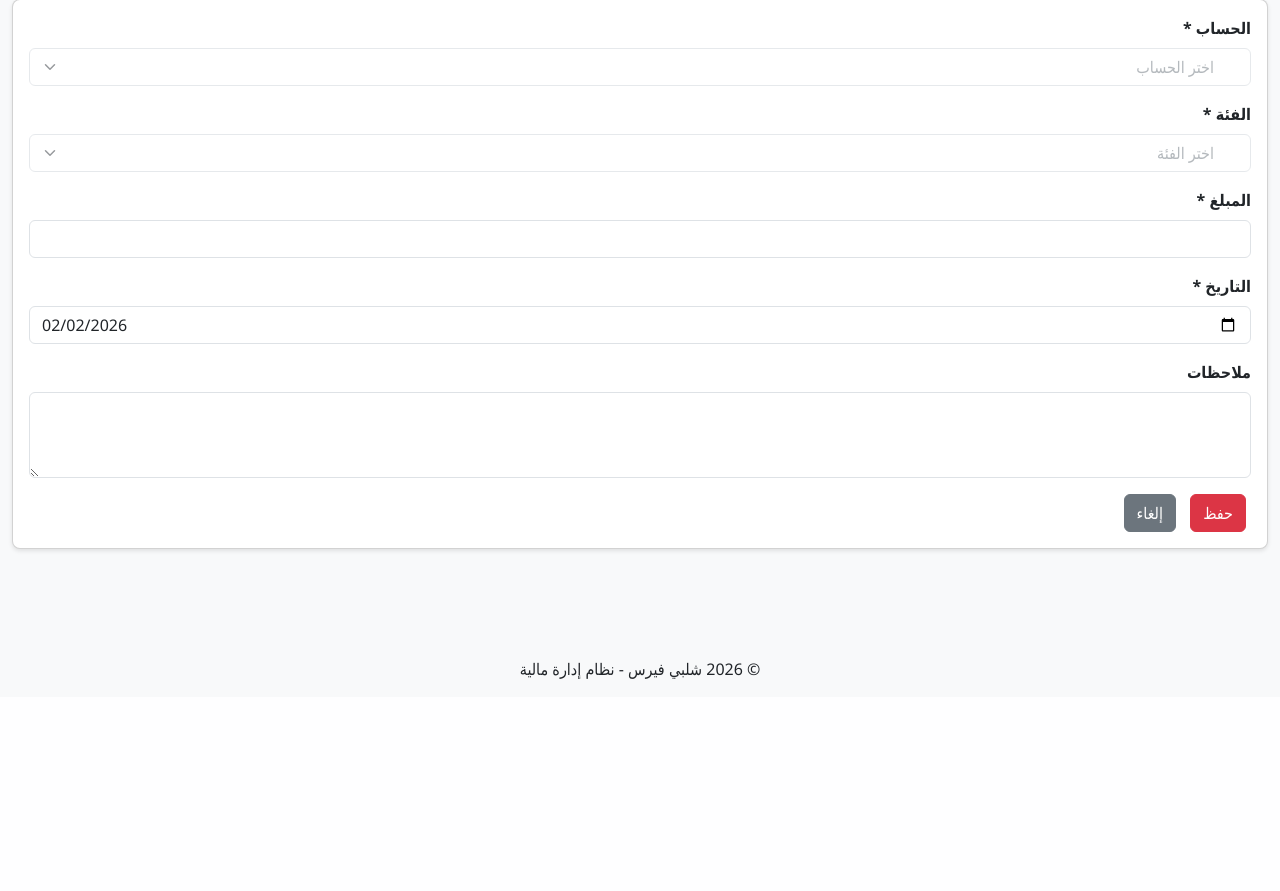
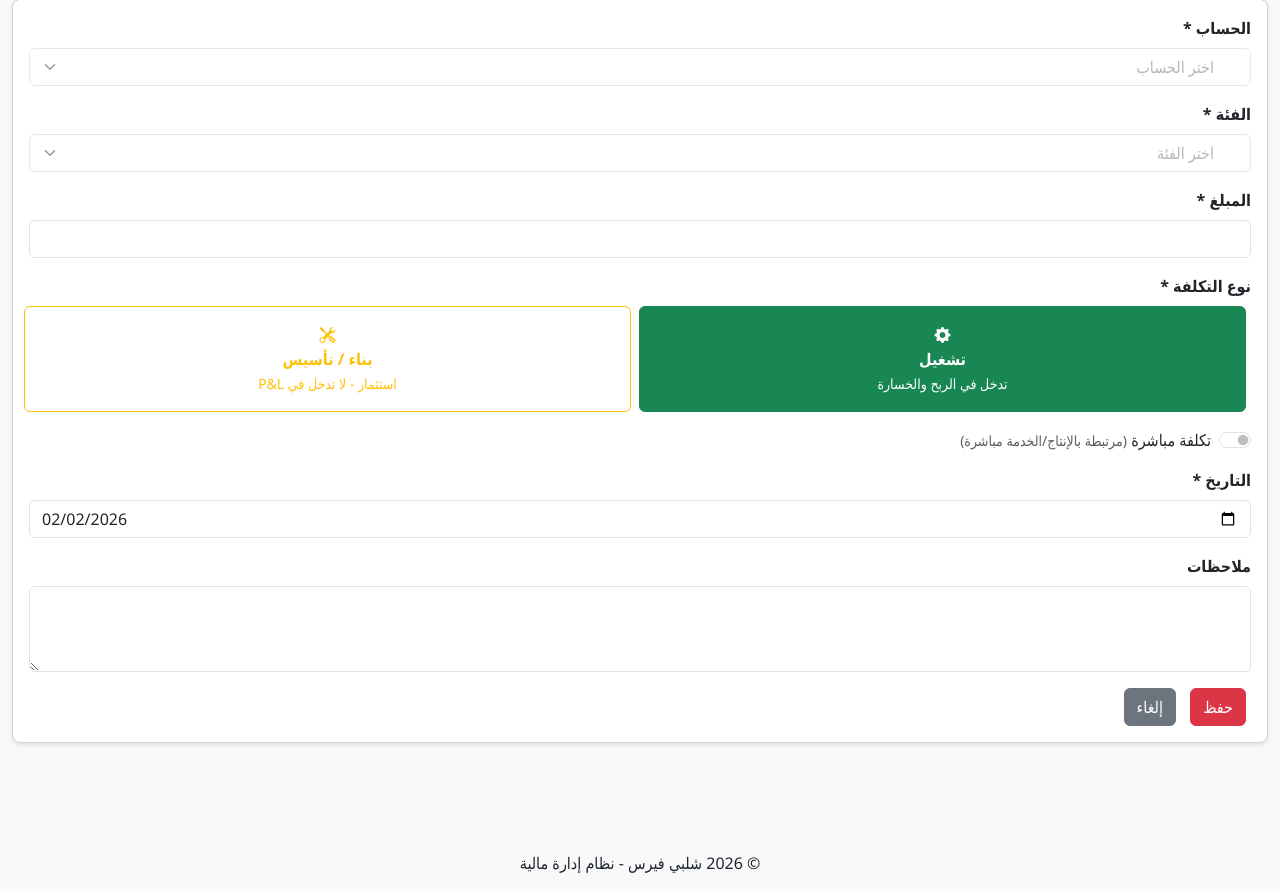
Before and after one commit to ibrahimfakhrey/shalabiverse-finance, a Flask app: page /expenses/add in a window 1280 px wide. Shown: the part 133-1024 px from the top of the page. Before the commit the page ends 812 px from the top, so only its background shows below. Run offline with Flask 3, Linux system fonts and the light colour scheme; the visitor is signed in with stand-in values (Sample User, id 1).

Commit message:
⚙️ Add phase selector (operating/building) to expense form
- Radio buttons: تشغيل (P&L) vs بناء/تأسيس (investment)
- Direct cost toggle for gross profit calc
- Works in both add and edit forms

```diff
--- a/app/blueprints/expenses/routes.py
+++ b/app/blueprints/expenses/routes.py
@@ -41,13 +41,18 @@ def add_expense():
             flash('جميع الحقول مطلوبة', 'error')
             return redirect(url_for('expenses.add_expense'))
 
+        phase = request.form.get('phase', 'operating')
+        is_direct_cost = bool(request.form.get('is_direct_cost'))
+
         transaction = ExpenseTransaction(
             account_id=account_id,
             category_id=category_id,
             amount=amount,
             transaction_date=date.fromisoformat(transaction_date_str),
             notes=notes,
-            project_id=project_id
+            project_id=project_id,
+            phase=phase,
+            is_direct_cost=is_direct_cost
         )
 
         db.session.add(transaction)
@@ -91,6 +96,8 @@ def edit_expense(id):
         transaction.amount = request.form.get('amount', type=float)
         transaction.transaction_date = date.fromisoformat(request.form.get('transaction_date'))
         transaction.notes = request.form.get('notes', '').strip()
+        transaction.phase = request.form.get('phase', 'operating')
+        transaction.is_direct_cost = bool(request.form.get('is_direct_cost'))
 
         db.session.commit()
 
--- a/app/templates/expenses/add.html
+++ b/app/templates/expenses/add.html
@@ -31,6 +31,35 @@
                 <input type="number" name="amount" class="form-control" step="0.01" required>
             </div>
             <div class="mb-3">
+                <label class="form-label">نوع التكلفة *</label>
+                <div class="row g-2">
+                    <div class="col-6">
+                        <input type="radio" class="btn-check" name="phase" id="phaseOperating" value="operating" checked>
+                        <label class="btn btn-outline-success w-100 py-3" for="phaseOperating">
+                            <i class="bi bi-gear-fill"></i><br>
+                            <strong>تشغيل</strong><br>
+                            <small>تدخل في الربح والخسارة</small>
+                        </label>
+                    </div>
+                    <div class="col-6">
+                        <input type="radio" class="btn-check" name="phase" id="phaseBuilding" value="building">
+                        <label class="btn btn-outline-warning w-100 py-3" for="phaseBuilding">
+                            <i class="bi bi-tools"></i><br>
+                            <strong>بناء / تأسيس</strong><br>
+                            <small>استثمار - لا تدخل في P&L</small>
+                        </label>
+                    </div>
+                </div>
+            </div>
+            <div class="mb-3">
+                <div class="form-check form-switch">
+                    <input class="form-check-input" type="checkbox" name="is_direct_cost" id="directCost" value="1">
+                    <label class="form-check-label" for="directCost">
+                        تكلفة مباشرة <small class="text-muted">(مرتبطة بالإنتاج/الخدمة مباشرة)</small>
+                    </label>
+                </div>
+            </div>
+            <div class="mb-3">
                 <label class="form-label">التاريخ *</label>
                 <input type="date" name="transaction_date" class="form-control" value="{{ today }}" required>
             </div>
```
Also changed, not shown: app/templates/expenses/edit.html (+29 -0 lines).
